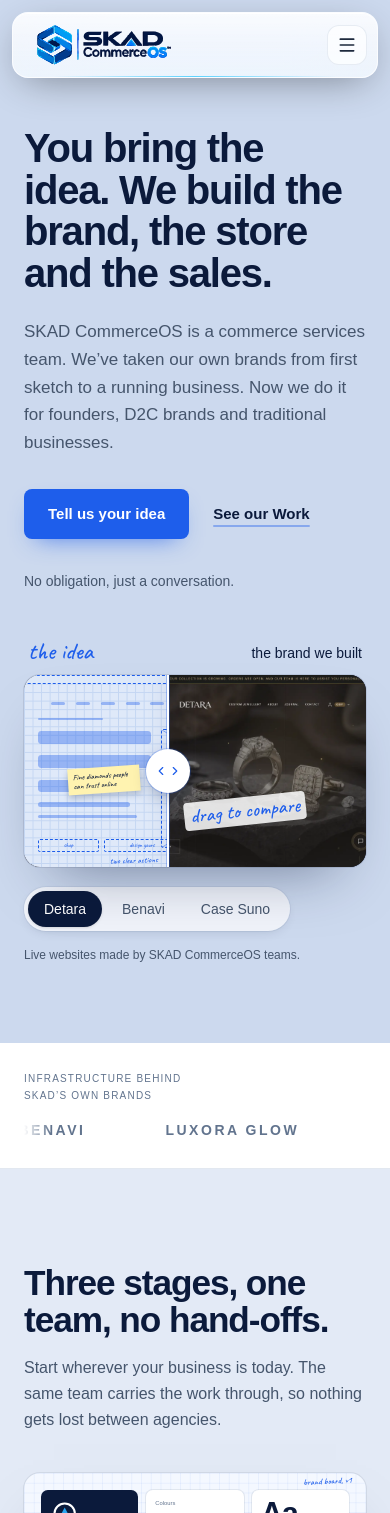
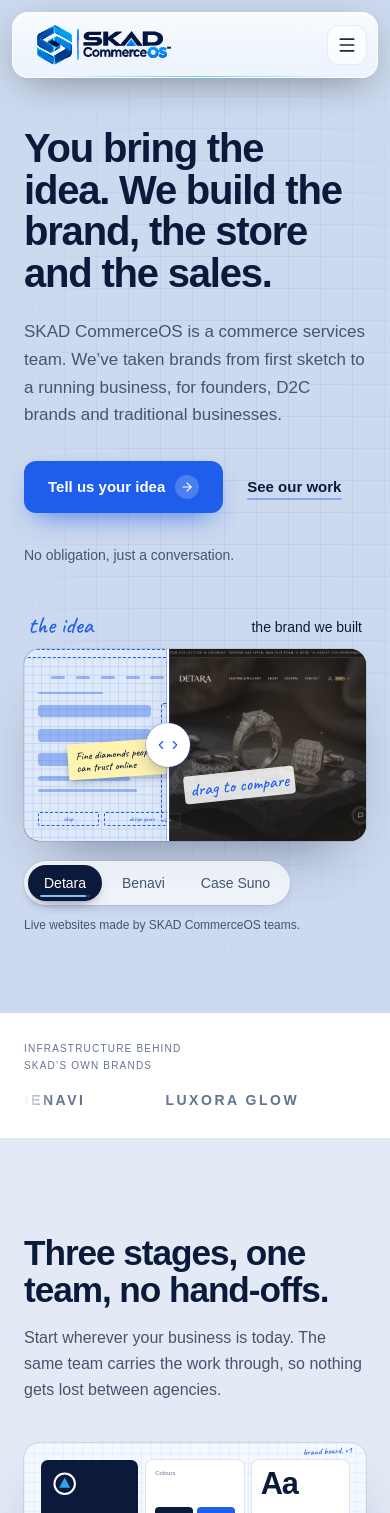
Before and after one commit to MistariKrishna/skad-commerce-os, a Next.js app: page / in a window 390 px wide. Shown: the top 1513 px of the page. Built offline with nearby package versions, Linux system fonts and the light colour scheme; a web font is replaced by a local one.

Commit message:
hero section updated

```diff
--- a/components/Hero.tsx
+++ b/components/Hero.tsx
@@ -10,7 +10,7 @@ import {
   type PointerEvent as RPointerEvent,
 } from "react";
 import Image from "next/image";
-import { ChevronLeft, ChevronRight } from "lucide-react";
+import { ArrowRight, ChevronLeft, ChevronRight } from "lucide-react";
 import NavLink from "./NavLink";
 import { hand } from "@/lib/fonts";
 
@@ -19,6 +19,8 @@ const NAVY = "#0b1a3b";
 const PAPER = "#dfe9f9";
 const GRID = "#c4d6f2";
 const REST = 42; // where the divider settles (%)
+const HOLD_MS = 5000; // how long each brand rests before auto-advancing
+const SPRING = "cubic-bezier(0.34,1.4,0.64,1)";
 
 /* ---------------- data ---------------- */
 
@@ -175,7 +177,7 @@ function ShapeEl({ s }: { s: Shape }) {
   if (s.t === "box" || s.t === "btn") {
     return (
       <div
-        className={`${hand.className} absolute grid place-items-center text-center`}
+        className={`${hand.className} absolute grid place-items-center overflow-hidden text-center`}
         style={{
           ...base,
           border: dash,
@@ -242,10 +244,11 @@ function SketchLayer({ d }: { d: Demo }) {
         <ShapeEl key={i} s={s} />
       ))}
 
+      {/* annotations: too small to read on phones, so only from 640px up */}
       {d.notes.map((n) => (
         <span
           key={n.text}
-          className={`${hand.className} pointer-events-none absolute whitespace-nowrap font-medium`}
+          className={`${hand.className} pointer-events-none absolute hidden whitespace-nowrap font-medium sm:block`}
           style={{
             left: `${n.x}%`,
             top: `${n.y}%`,
@@ -265,11 +268,11 @@ function SketchLayer({ d }: { d: Demo }) {
         style={{
           left: `${d.ideaAt.x}%`,
           top: `${d.ideaAt.y}%`,
-          width: "21cqw",
-          padding: "1.3cqw 1.5cqw",
+          width: "max(21cqw, 104px)",
+          padding: "max(1.3cqw, 6px) max(1.5cqw, 8px)",
           background: "#fff3b0",
           color: NAVY,
-          fontSize: "2.3cqw",
+          fontSize: "max(2.3cqw, 11px)",
           lineHeight: 1.1,
           transform: "rotate(-4deg)",
           boxShadow: "0 1cqw 2cqw rgba(11,26,59,0.22)",
@@ -283,17 +286,34 @@ function SketchLayer({ d }: { d: Demo }) {
 
 /* ---------------- hero ---------------- */
 
+type Box = { x: number; w: number };
+
 export default function Hero() {
+  const sectionRef = useRef<HTMLElement>(null);
+  const canvasRef = useRef<HTMLDivElement>(null);
+  const handleRef = useRef<HTMLDivElement>(null);
+  const tabRefs = useRef<(HTMLButtonElement | null)[]>([]);
+  const barRef = useRef<HTMLSpanElement>(null);
+  const anim = useRef(0);
+  const dragging = useRef(false);
+  const touched = useRef(false);
+  const inView = useRef(true);
+  const nudged = useRef(false);
+
   const [active, setActive] = useState(0);
   const [pos, setPos] = useState(100);
   const [ready, setReady] = useState(false);
   const [hint, setHint] = useState(true);
-  const canvasRef = useRef<HTMLDivElement>(null);
-  const anim = useRef(0);
-  const dragging = useRef(false);
+  const [swept, setSwept] = useState(false);
+  const [auto, setAuto] = useState(true);
+  const [pop, setPop] = useState(0);
+  const [tab, setTab] = useState<Box | null>(null);
+  const [tabAnim, setTabAnim] = useState(false);
 
+  /* the wipe */
   const sweep = useCallback((delay: number) => {
     cancelAnimationFrame(anim.current);
+    setSwept(false);
     const reduce = window.matchMedia("(prefers-reduced-motion: reduce)").matches;
     const from = 100;
     const duration = 1500;
@@ -302,25 +322,109 @@ export default function Hero() {
     const tick = (now: number) => {
       if (reduce) {
         setPos(REST);
+        setSwept(true);
         return;
       }
       const p = Math.min(Math.max((now - start) / duration, 0), 1);
       setPos(from + (REST - from) * ease(p));
       if (p < 1) anim.current = requestAnimationFrame(tick);
+      else setSwept(true);
     };
     anim.current = requestAnimationFrame(tick);
   }, []);
 
   useEffect(() => {
     const r = requestAnimationFrame(() => setReady(true));
-    sweep(600);
+    sweep(700);
     return () => {
       cancelAnimationFrame(r);
       cancelAnimationFrame(anim.current);
     };
   }, [sweep]);
 
+  /* pause auto-advance when the hero is off screen */
+  useEffect(() => {
+    const el = sectionRef.current;
+    if (!el || typeof IntersectionObserver === "undefined") return;
+    const io = new IntersectionObserver((entries) => {
+      inView.current = entries.some((e) => e.isIntersecting);
+    });
+    io.observe(el);
+    return () => io.disconnect();
+  }, []);
+
+  /* one-time handle nudge after the first sweep */
+  useEffect(() => {
+    if (!swept || nudged.current || touched.current) return;
+    nudged.current = true;
+    const h = handleRef.current;
+    if (!h || window.matchMedia("(prefers-reduced-motion: reduce)").matches) return;
+    const a = h.animate(
+      [
+        { translate: "0 0" },
+        { translate: "-10px 0" },
+        { translate: "10px 0" },
+        { translate: "-6px 0" },
+        { translate: "4px 0" },
+        { translate: "0 0" },
+      ],
+      { duration: 1100, delay: 300, easing: "ease-in-out" }
+    );
+    return () => a.cancel();
+  }, [swept]);
+
+  /* auto-advance to the next brand after each sweep */
+  useEffect(() => {
+    if (!swept || !auto) return;
+    if (window.matchMedia("(prefers-reduced-motion: reduce)").matches) return;
+    let raf = 0;
+    let last = performance.now();
+    let acc = 0;
+    const tick = (now: number) => {
+      const dt = Math.min(now - last, 100);
+      last = now;
+      if (inView.current && !document.hidden && !dragging.current) acc += dt;
+      if (barRef.current) barRef.current.style.width = `${Math.min(100, (acc / HOLD_MS) * 100)}%`;
+      if (acc >= HOLD_MS) {
+        setActive((a) => (a + 1) % demos.length);
+        setPos(100);
+        sweep(0);
+        return;
+      }
+      raf = requestAnimationFrame(tick);
+    };
+    raf = requestAnimationFrame(tick);
+    return () => {
+      cancelAnimationFrame(raf);
+      if (barRef.current) barRef.current.style.width = "0%";
+    };
+  }, [swept, auto, active, sweep]);
+
+  /* sliding tab pill */
+  useEffect(() => {
+    const measure = () => {
+      const b = tabRefs.current[active];
+      if (!b) return;
+      setTab({ x: b.offsetLeft, w: b.offsetWidth });
+      requestAnimationFrame(() => setTabAnim(true));
+    };
+    const r = requestAnimationFrame(measure);
+    document.fonts?.ready.then(measure);
+    window.addEventListener("resize", measure);
+    return () => {
+      cancelAnimationFrame(r);
+      window.removeEventListener("resize", measure);
+    };
+  }, [active]);
+
+  const takeOver = () => {
+    touched.current = true;
+    setAuto(false);
+    setHint(false);
+  };
+
   const choose = (i: number) => {
+    takeOver();
     if (i === active) return;
     setActive(i);
     setPos(100);
@@ -336,8 +440,9 @@ export default function Hero() {
 
   const onPointerDown = (e: RPointerEvent<HTMLDivElement>) => {
     cancelAnimationFrame(anim.current);
+    setSwept(true);
+    takeOver();
     dragging.current = true;
-    setHint(false);
     e.currentTarget.setPointerCapture(e.pointerId);
     setFromX(e.clientX);
   };
@@ -360,46 +465,77 @@ export default function Hero() {
     if (next === null) return;
     e.preventDefault();
     cancelAnimationFrame(anim.current);
-    setHint(false);
+    setSwept(true);
+    takeOver();
     setPos(Math.min(100, Math.max(0, next)));
   };
 
   const demo = demos[active];
-  const enter = `transition-[opacity,transform] duration-700 ease-[cubic-bezier(0.2,0.7,0.2,1)] ${
-    ready ? "translate-y-0 opacity-100" : "translate-y-4 opacity-0"
-  }`;
+
+  // staggered entrance
+  const enter = (delay: number) => ({
+    className: `transition-[opacity,translate] duration-700 ease-[cubic-bezier(0.2,0.7,0.2,1)] ${
+      ready ? "translate-y-0 opacity-100" : "translate-y-4 opacity-0"
+    }`,
+    style: { transitionDelay: `${delay}ms` } as CSSProperties,
+  });
 
   return (
-    <section id="top" className="relative overflow-hidden bg-[#ccd9ee] pb-20 pt-32 sm:pt-36 lg:pb-28 lg:pt-40">
-      <div className="wrap grid items-center gap-12 lg:grid-cols-12 lg:gap-12">
-        {/* copy */}
-        <div className={`lg:col-span-5 ${enter}`}>
-          <h1 className="text-balance text-[2.5rem] font-bold leading-[1.04] tracking-[-0.03em] text-[#0b1a3b] sm:text-[3.3rem] lg:text-[3.4rem] xl:text-[3.8rem]">
+    <section ref={sectionRef} id="top" className="relative overflow-hidden bg-[#ccd9ee] pb-20 pt-32 sm:pt-36 lg:pb-28 lg:pt-40">
+      {/* blueprint grid, fading out at the edges */}
+      <div
+        aria-hidden
+        className="pointer-events-none absolute inset-0"
+        style={{
+          backgroundImage:
+            "linear-gradient(rgba(30,94,235,0.08) 1px, transparent 1px), linear-gradient(90deg, rgba(30,94,235,0.08) 1px, transparent 1px)",
+          backgroundSize: "32px 32px",
+          maskImage: "radial-gradient(ellipse 75% 70% at 60% 45%, #000 35%, transparent 80%)",
+        }}
+      />
+
+      <div className="wrap relative grid items-center gap-12 lg:grid-cols-12 lg:gap-12">
+        {/* ---------- copy ---------- */}
+        <div className="lg:col-span-5">
+          <h1
+            {...enter(0)}
+            className={`${enter(0).className} text-balance text-[2.5rem] font-bold leading-[1.04] tracking-[-0.03em] text-[#0b1a3b] sm:text-[3.3rem] lg:text-[3.4rem] xl:text-[3.8rem]`}
+          >
             You bring the idea. We build the brand, the store and the sales.
           </h1>
-          <p className="mt-6 max-w-md text-[17px] leading-relaxed text-slate-600">
-            SKAD CommerceOS is a commerce services team. We’ve taken our own brands from first sketch to a running
-            business. Now we do it for founders, D2C brands and traditional businesses.
+          <p {...enter(120)} className={`${enter(120).className} mt-6 max-w-md text-[17px] leading-relaxed text-slate-600`}>
+            SKAD CommerceOS is a commerce services team. We’ve taken brands from first sketch to a running business,
+            for founders, D2C brands and traditional businesses.
           </p>
-          <div className="mt-8 flex flex-wrap items-center gap-x-6 gap-y-4">
+
+          <div {...enter(240)} className={`${enter(240).className} mt-8 flex flex-wrap items-center gap-x-6 gap-y-4`}>
             <NavLink
               href="/enquire"
-              className="rounded-lg bg-[#1e5eeb] px-6 py-3.5 text-[15px] font-semibold text-white shadow-[0_10px_24px_-12px_rgba(30,94,235,0.8)] transition-[background-color,transform] duration-200 hover:bg-[#164bc2] active:scale-[0.98] focus-visible:outline focus-visible:outline-2 focus-visible:outline-offset-2 focus-visible:outline-[#1e5eeb]"
+              onClick={() => setPop((v) => v + 1)}
+              className="group inline-flex rounded-xl bg-[#1e5eeb] text-[15px] font-semibold text-white shadow-[0_12px_28px_-12px_rgba(30,94,235,0.85)] transition-[background-color,translate,scale,box-shadow] duration-700 ease-spring hover:-translate-y-1 hover:scale-[1.05] hover:bg-[#164bc2] hover:shadow-[0_20px_36px_-14px_rgba(30,94,235,0.9)] active:scale-[0.94] active:duration-100 focus-visible:outline focus-visible:outline-2 focus-visible:outline-offset-2 focus-visible:outline-[#1e5eeb]"
             >
-              Tell us your idea
+              <span key={pop} className={`inline-flex items-center gap-2.5 px-6 py-3.5 ${pop > 0 ? "animate-rubber" : ""}`}>
+                Tell us your idea
+                <span className="grid h-6 w-6 place-items-center rounded-full bg-white/20 transition-[translate,scale] duration-700 ease-spring group-hover:translate-x-1.5 group-hover:scale-110">
+                  <ArrowRight size={14} />
+                </span>
+              </span>
             </NavLink>
             <NavLink
               href="/built-on"
               className="text-[15px] font-semibold text-[#0b1a3b] underline decoration-[#1e5eeb]/40 decoration-2 underline-offset-[6px] transition-colors hover:decoration-[#1e5eeb]"
             >
-              See our Work
+              See our work
             </NavLink>
           </div>
-          <p className="mt-8 text-sm text-slate-600">No obligation, just a conversation.</p>
+
+          <p {...enter(340)} className={`${enter(340).className} mt-8 text-sm text-slate-600`}>
+            No obligation, just a conversation.
+          </p>
         </div>
 
-        {/* idea → website canvas */}
-        <div className={`lg:col-span-7 ${enter}`} style={{ transitionDelay: "120ms" }}>
+        {/* ---------- idea → website canvas ---------- */}
+        <div {...enter(180)} className={`${enter(180).className} min-w-0 lg:col-span-7`}>
           <div className="mb-3 flex items-end justify-between px-1">
             <span className={`${hand.className} text-2xl leading-none text-[#1e5eeb]`}>the idea</span>
             <span className="text-sm font-medium text-[#0b1a3b]">the brand we built</span>
@@ -425,6 +561,7 @@ export default function Hero() {
             <div className="pointer-events-none absolute inset-y-0" style={{ left: `${pos}%` }}>
               <div className="absolute inset-y-0 w-[2px] -translate-x-1/2 bg-white shadow-[0_0_0_1px_rgba(30,94,235,0.35),0_0_18px_rgba(11,26,59,0.35)]" />
               <div
+                ref={handleRef}
                 role="slider"
                 tabIndex={0}
                 aria-label="Compare the first sketch with the finished website"
@@ -432,14 +569,14 @@ export default function Hero() {
                 aria-valuemax={100}
                 aria-valuenow={Math.round(pos)}
                 onKeyDown={onKeyDown}
-                className="pointer-events-auto absolute left-0 top-1/2 flex h-11 w-11 -translate-x-1/2 -translate-y-1/2 items-center justify-center rounded-full bg-white text-[#1e5eeb] shadow-[0_6px_20px_-6px_rgba(11,26,59,0.5)] ring-1 ring-[#1e5eeb]/25 focus-visible:outline focus-visible:outline-2 focus-visible:outline-offset-2 focus-visible:outline-[#1e5eeb]"
+                className="pointer-events-auto absolute left-0 top-1/2 flex h-11 w-11 -translate-x-1/2 -translate-y-1/2 items-center justify-center rounded-full bg-white text-[#1e5eeb] shadow-[0_6px_20px_-6px_rgba(11,26,59,0.5)] ring-1 ring-[#1e5eeb]/25 transition-[scale] duration-500 ease-spring hover:scale-110 active:scale-95 focus-visible:outline focus-visible:outline-2 focus-visible:outline-offset-2 focus-visible:outline-[#1e5eeb]"
               >
                 <ChevronLeft size={14} />
                 <ChevronRight size={14} />
               </div>
               <span
-                className={`${hand.className} absolute left-4 top-[calc(50%+26px)] whitespace-nowrap rounded bg-white/85 px-1.5 text-xl text-[#1e5eeb] transition-opacity duration-500 ${
-                  hint ? "opacity-100" : "opacity-0"
+                className={`${hand.className} absolute left-4 top-[calc(50%+26px)] whitespace-nowrap rounded bg-white/85 px-1.5 text-lg text-[#1e5eeb] transition-opacity duration-500 sm:text-xl ${
+                  hint && swept ? "opacity-100" : "opacity-0"
                 }`}
                 style={{ transform: "rotate(-6deg)" }}
               >
@@ -448,16 +585,41 @@ export default function Hero() {
             </div>
           </div>
 
-          <div className="mt-5 flex flex-wrap items-center justify-between gap-4">
-            <div className="flex flex-wrap items-center gap-1 rounded-full bg-white/70 p-1 shadow-[0_4px_14px_-8px_rgba(11,26,59,0.3)] ring-1 ring-[#0b1a3b]/5" role="group" aria-label="Choose a brand">
+          {/* brand tabs with sliding pill + auto-advance progress */}
+          <div className="mt-5 flex flex-col gap-3 sm:flex-row sm:items-center sm:justify-between">
+            <div
+              role="group"
+              aria-label="Choose a brand"
+              className="relative flex w-fit items-center gap-1 rounded-full bg-white/70 p-1 shadow-[0_4px_14px_-8px_rgba(11,26,59,0.3)] ring-1 ring-[#0b1a3b]/5 backdrop-blur"
+            >
+              {tab && (
+                <span
+                  aria-hidden
+                  className="absolute inset-y-1 left-0 overflow-hidden rounded-full bg-[#0b1a3b] shadow-[0_6px_14px_-8px_rgba(11,26,59,0.8)]"
+                  style={{
+                    width: tab.w,
+                    transform: `translateX(${tab.x}px)`,
+                    transition: tabAnim ? `transform 0.55s ${SPRING}, width 0.55s ${SPRING}` : "none",
+                  }}
+                >
+                  {auto && (
+                    <span className="absolute inset-x-3 bottom-1 h-[2px] overflow-hidden rounded-full bg-white/15">
+                      <span ref={barRef} className="absolute inset-y-0 left-0 w-0 rounded-full bg-[#7cc4f5]" />
+                    </span>
+                  )}
+                </span>
+              )}
               {demos.map((d, i) => (
                 <button
                   key={d.name}
+                  ref={(el) => {
+                    tabRefs.current[i] = el;
+                  }}
                   type="button"
                   aria-pressed={active === i}
                   onClick={() => choose(i)}
-                  className={`rounded-full px-4 py-2 text-sm font-medium transition-all duration-300 ${
-                    active === i ? "bg-[#0b1a3b] text-white shadow-sm" : "text-slate-600 hover:text-[#0b1a3b]"
+                  className={`relative z-10 whitespace-nowrap rounded-full px-4 py-2 text-sm font-medium transition-colors duration-300 ${
+                    active === i ? "text-white" : "text-slate-600 hover:text-[#0b1a3b]"
                   }`}
                 >
                   {d.name}
```
